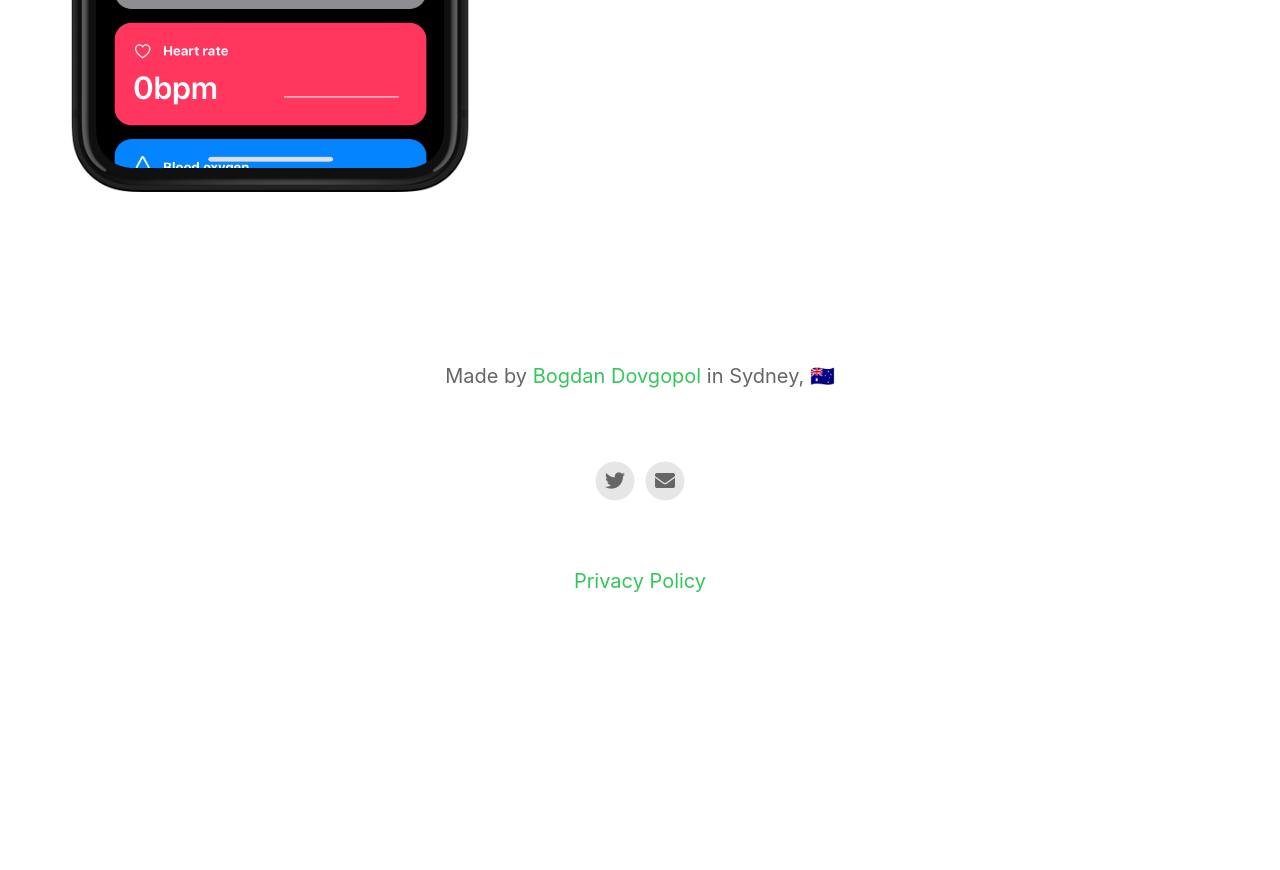
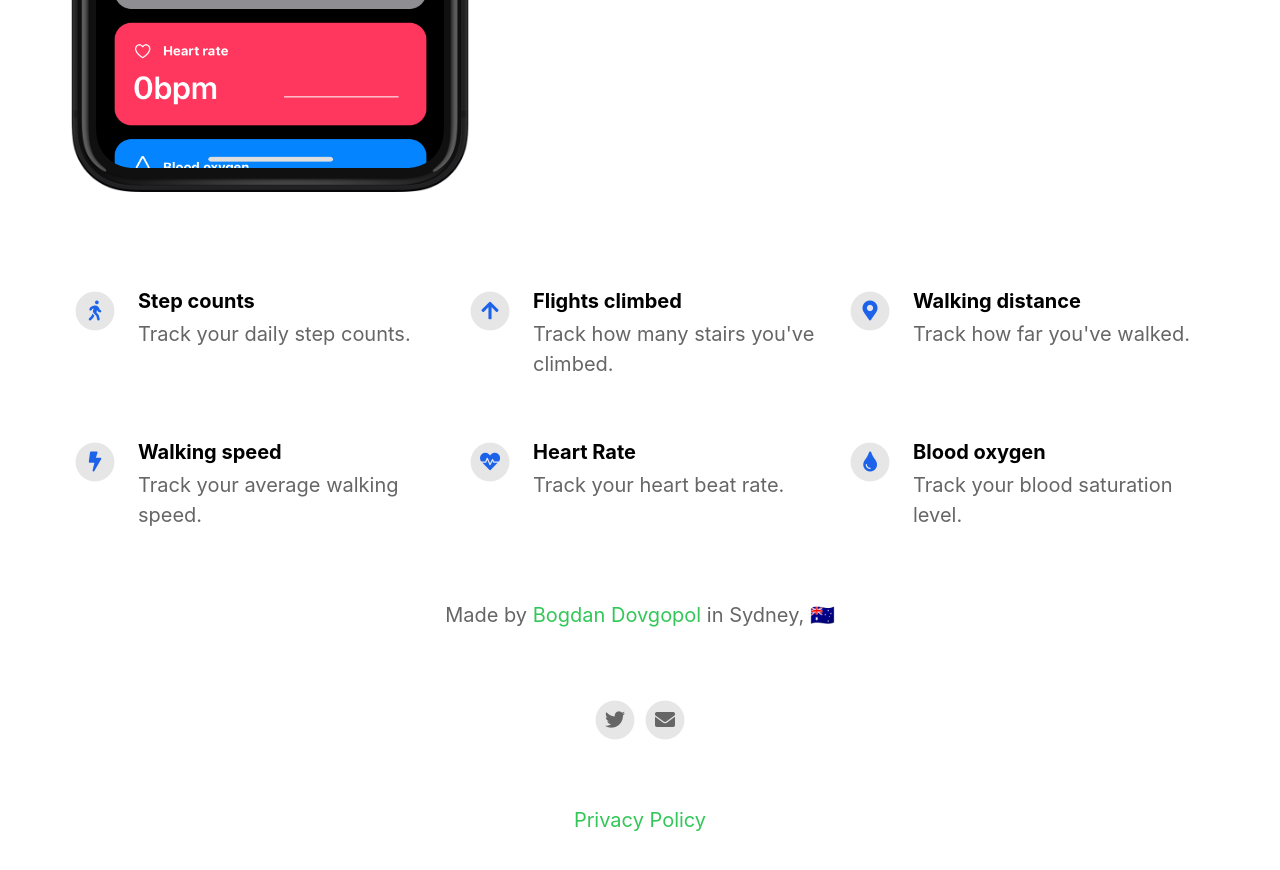
Before and after one commit to bogdandovgopol/mypedometer.app, a Jekyll site: the page built from index.html, in a window 1280 px wide and 900 px high, scrolled down 793 px. Shown: the top 870 px of the window. Built offline with Jekyll 4.4.1, drawn with Linux system fonts in a browser that asks for light colours; nearby versions of some CDN libraries; before the commit the page ends 1454 px from its top, so only the background shows below that.

Commit message:
Update _config.yml

```diff
--- a/_config.yml
+++ b/_config.yml
@@ -32,31 +32,31 @@ youtube_username                          :
 
 
 # Feature List                            Edit, add or remove features to be presented.
-# features                                  :
+features                                  :
 
-#   - title                                 : GitHub Pages Jekyll Theme
-#     description                           : Designed for GitHub Pages. Fork. Edit _config.yml. Upload screenshot/video. Push to gh-pages branch. Voilá!
-#     fontawesome_icon_name                 : magic
+  - title                                 : Step counts
+    description                           : Track your daily step counts.
+    fontawesome_icon_name                 : walking
 
-#   - title                                 : iPhone Device Preview
-#     description                           : Preview your app in the context of an iPhone device. Five different device colors included.
-#     fontawesome_icon_name                 : mobile
+  - title                                 : Flights climbed
+    description                           : Track how many stairs you've climbed.
+    fontawesome_icon_name                 : arrow-up
 
-#   - title                                 : Video Support
-#     description                           : Preview app video on the iPhone device simply by placing your video files in the videos folder.
-#     fontawesome_icon_name                 : play-circle
+  - title                                 : Walking distance
+    description                           : Track how far you've walked.
+    fontawesome_icon_name                 : map-marker-alt
 
-#   - title                                 : Automatic Icon and Metadata
-#     description                           : Enter iOS app ID in the _config.yml file to automatically fetch app icon, price and App Store Link.
-#     fontawesome_icon_name                 : sync
+  - title                                 : Walking speed
+    description                           : Track your average walking speed.
+    fontawesome_icon_name                 : bolt
 
-#   - title                                 : Easy to Tweak
-#     description                           : Tweak accent color, images, icons and transparency via the _config.yml file. No HTML/CSS needed.
-#     fontawesome_icon_name                 : adjust
+  - title                                 : Heart Rate
+    description                           : Track your heart beat rate.
+    fontawesome_icon_name                 : heartbeat
 
-#   - title                                 : Feature List
-#     description                           : Add features (like this one) to your site via the _config.yml file. No HTML/CSS needed.
-#     fontawesome_icon_name                 : star
+  - title                                 : Blood oxygen
+    description                           : Track your blood saturation level.
+    fontawesome_icon_name                 : tint
 
 #   - title                                 : Smart App Banner
 #     description                           : Display a smart app banner on iOS devices.
```
